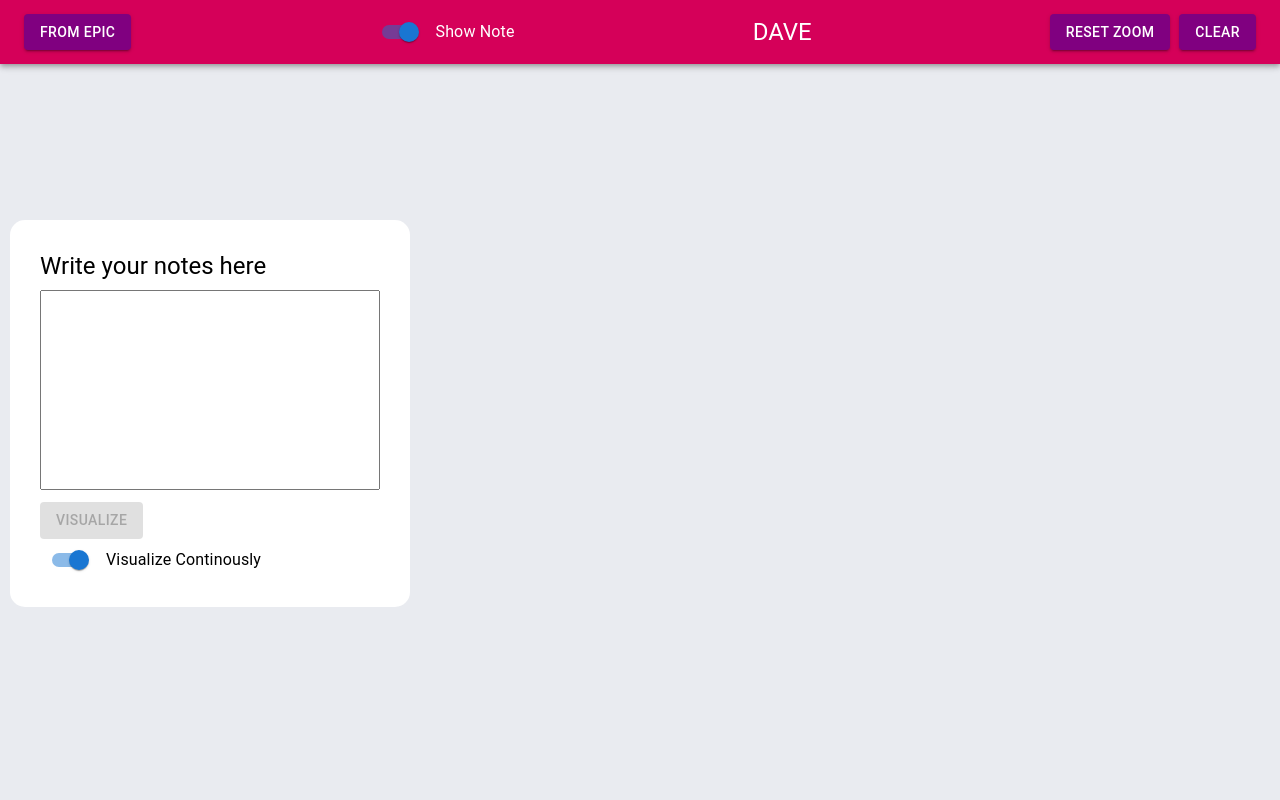
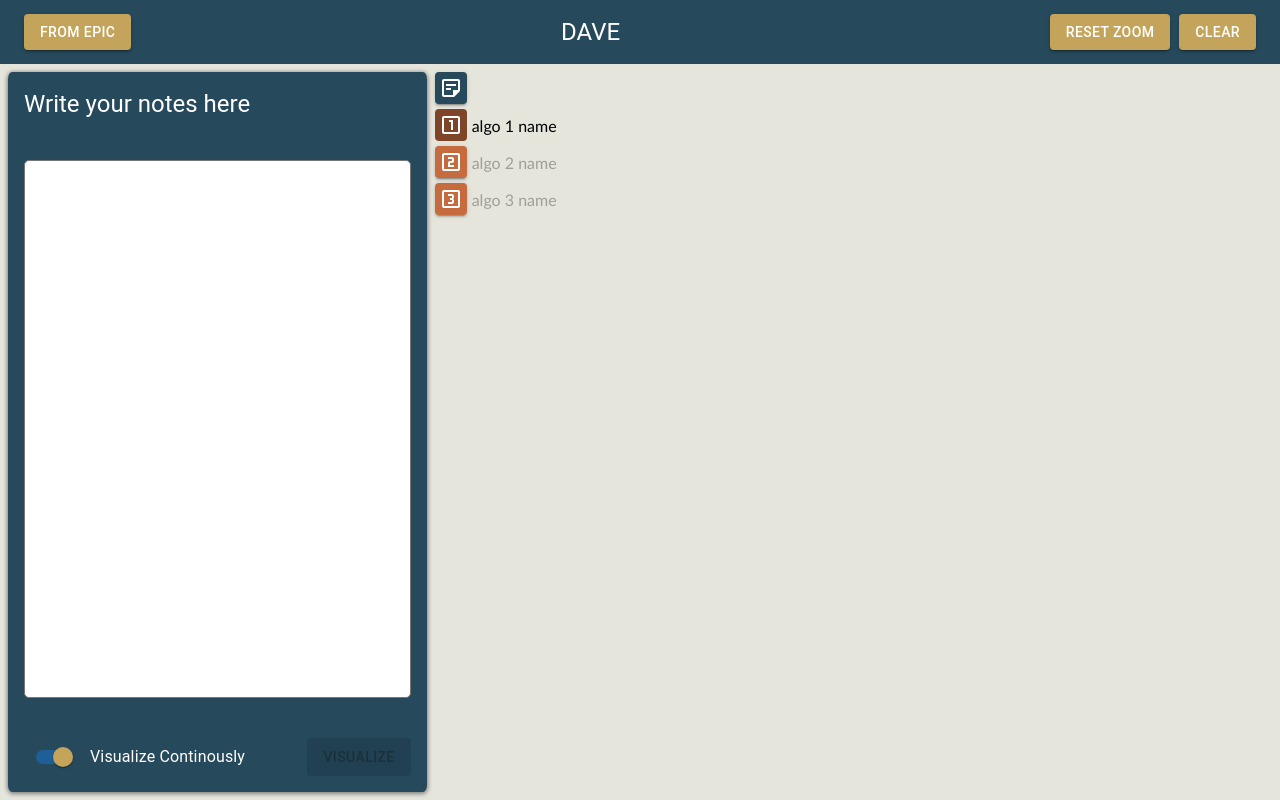
Before and after one commit to chadiabc/Dave-frontend, a React (Create React App) app: page / in a window 1280 px wide. Built offline with nearby package versions, Linux system fonts and the light colour scheme; what cytoscape-dagre would draw is missing.

Commit message:
some changes for triple graphs

```diff
--- a/package.json
+++ b/package.json
@@ -5,6 +5,8 @@
   "dependencies": {
     "@emotion/react": "^11.9.0",
     "@emotion/styled": "^11.8.1",
+    "@material-ui/icons": "^4.11.3",
+    "@mui/icons-material": "^5.6.2",
     "@mui/material": "^5.6.1",
     "@testing-library/jest-dom": "^5.16.2",
     "@testing-library/react": "^12.1.3",
--- a/src/App.css
+++ b/src/App.css
@@ -1,23 +1,128 @@
+html {
+  height: 100%;
+  width: 100%;
+}
+
 body {
+  height: 100%;
+  width: 100%;
+  display: block;
+  position: relative;
   background-color: #e9ebf0;
   font-family: Helvetica, Arial;
-  /* color:turquoise; */
  }
+
+#root {
+  height: 100%;
+  position: relative;
+  width: 100%;
+}
+
+.App {
+  display: flex;
+  height: 100%;
+  flex-direction: column;
+}
+
+.graphBox {
+ width:100%;
+ height:100%;
+ overflow:hidden;
+ display: flex;
+ flex-direction: row;
+ background-color:#e5e5dc;
+}
+
+.graphBoxLeft {
+  height: 100%;
+  width: 40rem;
+  display: flex;
+  flex-direction: column;
+  justify-content: center;
+}
+
+.graphBoxRight{
+  width: 100%;
+  height: 100%;
+}
+
+.graph-box-right__open-note-button {
+  margin-bottom: 2.5px !important;
+  height: 2rem;
+  width: 2rem;
+  margin: 0;
+  padding: 0;
+  min-width: 0 !important;
+}
+
+.graph-box-right__graph-buttons {
+  margin: 2.5px 0 !important;
+  height: 2rem;
+  width: 2rem;
+  margin: 0;
+  padding: 0;
+  min-width: 0 !important;
+}
+
+.graph-box-right__graph-buttons--disabled {
+  margin: 2.5px 0 !important;
+  height: 2rem;
+  width: 2rem;
+  background-color:#7e4528  !important;
+  color:white !important;
+  margin: 0;
+  padding: 0;
+  min-width: 0 !important;
+}
+
+.graph-box-right__open-note-button-container {
+  position: absolute;
+  margin: 0.5rem;
+  width: 2rem;
+  z-index: 10;
+}
+
+.wrapper {
+  padding: 1rem;
+  background-color: #26495c;
+  border-radius: 1%;
+  margin-top: 0.5rem;
+  margin-bottom: 0.5rem;
+  margin-left: 0.5rem;
+  box-shadow: 0px 1px 4px 1px grey;
+  color: white;
+  display: flex;
+  flex-direction: column;
+  justify-content: space-between;
+  height: 100%;
+}
+
+.cyto {
+  width: 100%;
+  height: 100%;
+}
+
+.graphBox-wrapper__clinical-notes__header {
+  margin-bottom: 2rem;
+}
+
+#clincalNotesTextField {
+  height: -webkit-fill-available;
+  border-radius: 5px;
+}
+
+.graphBox-wrapper__clinical-notes__action-fields {
+  margin-top: 2rem;
+  display: flex;
+  flex-direction: row;
+  justify-content: space-between;
+}
+
 .collapsed-child {
   opacity: 0;
   display: none;
   visibility: hidden;
 }
-.wrapper {
-  margin-top: 220px;
-  background-color: #fff;
-  border-radius: 15px;
-  margin-left: 10px;
-  margin-right: auto;
-  padding: 30px;
-  /* width: 50%; */
- }
-
 
  textarea {
   height: 200px;
@@ -30,127 +135,31 @@ body {
   resize: none;
 }
 
- .wrapper hr {
-  margin: 40px auto;
- }
-
- @media only screen and (min-width: 1400px) {
-  .wrapper {
-  width: 85%;
-  }
-  .wrapper input {
-  width: 600px;
-  }
- }
- @media only screen and (max-width: 1399px) and (min-width: 750px) {
-  .wrapper {
-  width: 85%;
-  }
-  .wrapper input {
-  width: 400px;
-  }
- }
-
- /* .vertical {
-  border-left: 1px solid black;
-  height: 100%;
-  position:absolute;
-  left: 50%;
-} */
-
-/* Split the screen in half */
-.split {
-  height: 100%;
-  width: 50%;
-  position: fixed;
-  z-index: 1;
-  top: 0;
-  overflow-x: hidden;
-  padding-top: 20px;
-}
-
-/* Control the left side */
-.left {
-  left: 0;
-  background-color: #111;
-}
-
-/* Control the right side */
-.right {
-  right: 0;
-  background-color: red;
-  z-index: 1;
-}
-
-/* If you want the content centered horizontally and vertically */
-.centered {
-  position: absolute;
-  top: 50%;
-  left: 50%;
-  transform: translate(-50%, -50%);
-  text-align: center;
-}
-
-
-
-
-
-.test {
-  background-color: greenyellow;
-  color:black;
-}
-
-.Button {
-  color: black;
-}
-
-/* Increase the specificity */
-.Button:disabled {
-  color: white;
-}
-
-.height {
-  position:relative;
-    top:2px;
-}
-
 .nav {
   display: flex;
   flex-direction: row;
   justify-content: space-between;
-  background-color: #d50059;
+  background-color: #26495c;
+  /* background-color:#1e3d59; */
+
  }
 
- .graphBox {
-  width:100%;
-  height:100%;
-  overflow:hidden;
+  .graph-box-right__button-container {
+  display:flex;
+  flex-direction: row;
+  white-space: nowrap;
+
  }
 
-.graphBoxLeft {
-
-  position: absolute;
-  width: 400px;
-  left: 0;
-  top: 0;
-  z-index: 10;
+ .graph-box-right__button-container__label {
+  align-self: center !important;
+  margin-left: 5px !important;
+  font-family: 'Gill Sans', 'Gill Sans MT', Calibri, 'Trebuchet MS', sans-serif !important;
  }
 
-.graphBoxRight{
-  /* width: 100%;
-  height: 100%; */
+.graph-box-right__button-container__label--disabled {
+  align-self: center !important;
+  margin-left: 5px !important;
+  opacity: 0.3;
+  font-family: 'Gill Sans', 'Gill Sans MT', Calibri, 'Trebuchet MS', sans-serif !important;
 }
-
-.cyto {
-  background-color: #cddaff;
-  top :64px;
-  bottom: 0px;
-  position:absolute;
-  width: 100%;
-  /* border-left: 1px solid #111; */
-  /* height: 60%; */
-}
-
-.text-switch{
-  align-items: flex-start;
-}
--- a/src/App.js
+++ b/src/App.js
@@ -7,22 +7,15 @@ import dagre from 'cytoscape-dagre';
 import { useRef } from "react";
 import { Button, Typography, AppBar, Toolbar, createTheme, ThemeProvider, FormGroup, Stack, Switch } from "@mui/material";
 import ColorButton from "./styledButtons";
+import SideButton from "./sideButtonStyle";
+import GraphButton from "./graphButtonStyle";
+import StyledSwitch from "./StyledSwitch";
+import StickyNote2OutlinedIcon from '@mui/icons-material/StickyNote2Outlined';
+import LooksOneOutlinedIcon from '@mui/icons-material/LooksOneOutlined';
+import LooksTwoOutlinedIcon from '@mui/icons-material/LooksTwoOutlined';
+import Looks3OutlinedIcon from '@mui/icons-material/Looks3Outlined';
 
 cytoscape.use(dagre);
-
-
-
-
-const theme = createTheme({
-  components: {
-    MuiButton: {
-      styleOverrides: {
-        root: {
-        },
-      },
-    },
-  },
-});
 
 
 const layoutdagre = {
@@ -105,23 +98,35 @@ const cytoscapeStylesheet = [
       'display': "none",
 
     },
+  },
+  {
+    selector: ".hide",
+    css: {
+      'display': "none",
 
-
+    },
   }
 
 ]
 
-var SERVER_URL = "http://192.168.1.110:5000"
+
+var SERVER_URL = "http://127.0.0.1:5000"
 
 
 function App() {
   let [Notes, setNotes] = useState("");
   let [showText, setShowText] = useState(true);
+  let [showGraph1, setShowGraph1] = useState(false);
+  let [showGraph2, setShowGraph2] = useState(true);
+  let [showGraph3, setShowGraph3] = useState(true);
+  let [graph1Name, setGraph1Name] = useState("algo 1 name");
+  let [graph2Name, setGraph2Name] = useState("algo 2 name");
+  let [graph3Name, setGraph3Name] = useState("algo 3 name");
+  let [datar,setDatar] = useState("null");
   const [disableVisNow, setDisable] = React.useState(false);
   const [show, setShow] = useState(false);
   const [graph, setGraph] = useState("null");
   const cytoRef = useRef(null)
-
 
   function getgraph() {
     fetch(`${SERVER_URL}/getgraph`)
@@ -133,7 +138,36 @@ function App() {
       });
   }
 
+  function displayGraph1() {
+    setShowGraph1(false);
+    setShowGraph2(true);
+    setShowGraph3(true);
+    console.log(graph);
+    console.log(graph);
+    CytoEvent(datar.elementss,datar.topNode);
 
+
+    //show graph 1
+  }
+  function displayGraph2() {
+    setShowGraph1(true);
+    setShowGraph2(false);
+    setShowGraph3(true);
+    console.log(graph);
+    console.log(graph);
+    CytoEvent(datar.elementss1,datar.topNode1);
+    //show graph 2
+  }
+  function displayGraph3() {
+    setShowGraph1(true);
+    setShowGraph2(true);
+    setShowGraph3(false);
+    console.log(graph);
+    console.log(graph);
+    CytoEvent(datar.elementss2,datar.topNode2);
+
+    //show graph 3
+  }
 
 
   function checkKeyChanged(e) {
@@ -144,24 +178,59 @@ function App() {
 
       }
   }
+
   function visualizeNow() {
     console.log(Notes);
     postData(`${SERVER_URL}/AddnoteNow`, { text: Notes });
   }
+  function CytoEvent(elements,topNode){
+
+    useEffect(() => {  setGraph(elements) }, [])
+    cytoRef.current.layout(layoutdagre).run();
+
+    // cytoRef.current.nodes(topNode).style('background-color', '#00ffff');
+
+    // var myNode1 = cytoRef.current.nodes('[id="A3"]')[0];
+    // var myNode2 = cytoRef.current.nodes('[id="A12"]')[0];
+    // var level3Nodes = cytoRef.current.nodes('[type="3"]');
+
+    // myNode1.style('background-color', '#ffb6c1');
+    // myNode2.style('background-color', '#ffb6c1');
+    // myNode1.successors().addClass('collapsedchild');
+    // myNode2.successors().addClass('collapsedchild');
+    // cytoRef.current.zoomingEnabled(true);
 
 
+    // cytoRef.current.on('click', 'node', function (evt) {
+    //   var targetNode = cytoRef.current.nodes("[id = '" + evt.target.data().id + "']");
+    //   console.log(evt.target.data().id)
+    //   cytoRef.current.animate({
+    //     fit: {
+    //       eles: targetNode,
+    //       padding: 20
+    //     }
+    //   },
+    //     {
 
 
+    //       duration: 350
+    //     });
+    // });
 
-  function visualizeNowModefunction() {
-    console.log("at the end");
-    setDisable(true)
+    // myNode1.on('tap', function (evt) {
+    //   myNode1.successors().toggleClass("collapsedchild");
+
+    // });
+    // myNode2.on('tap', function (evt) {
+    //   myNode2.successors().toggleClass("collapsedchild");
+    // });
+    // cytoRef.current.on('click', 'node', function (evt) {
+    //   var targetNode = cytoRef.current.nodes("[id = '" + evt.target.data().id + "']");
+    // })
+
   }
 
-  function visualizeContinouslyModefunction() {
-    console.log("dynamic");
-    setDisable(false)
-  }
+
   function FromEPIC() {
     fetch(`${SERVER_URL}/getnoteepic`)
       .then(response => response.json())
@@ -170,7 +239,6 @@ function App() {
 
       });
   }
-
 
   function resetData() {
     reset(`${SERVER_URL}/reset`);
@@ -191,8 +259,6 @@ function App() {
     setGraph("null");
   }
 
-
-
   async function postData(url = '', data = {}) {
     const response = await fetch(url, {
 
@@ -202,98 +268,85 @@ function App() {
       },
       body: JSON.stringify(data)
     })
-    setGraph("null");
-    const datar = await response.json();
-    setGraph(datar.elementss);
 
-    cytoRef.current.nodes(datar.topNode).style('background-color', '#00ffff');
-
-    var myNode1 = cytoRef.current.nodes('[id="A3"]')[0];
-    var myNode2 = cytoRef.current.nodes('[id="A12"]')[0];
-    var level3Nodes = cytoRef.current.nodes('[type="3"]');
-    myNode1.style('background-color', '#ffb6c1');
-    myNode2.style('background-color', '#ffb6c1');
-    myNode1.successors().addClass('collapsedchild');
-    myNode2.successors().addClass('collapsedchild');
-    cytoRef.current.zoomingEnabled(true);
-
-    cytoRef.current.on('click', 'node', function (evt) {
-      var targetNode = cytoRef.current.nodes("[id = '" + evt.target.data().id + "']");
-      console.log(evt.target.data().id)
-      cytoRef.current.animate({
-        fit: {
-          eles: targetNode,
-          padding: 20
-        }
-      },
-        {
-
-          duration: 350
-        });
-    });
-
-    myNode1.on('tap', function (evt) {
-      myNode1.successors().toggleClass("collapsedchild");
-
-    });
-    myNode2.on('tap', function (evt) {
-      myNode2.successors().toggleClass("collapsedchild");
-    });
-     cytoRef.current.on('click', 'node', function (evt) {
-      var targetNode = cytoRef.current.nodes("[id = '" + evt.target.data().id + "']");
-     })
+    const datarTemp = await response.json();
+    setDatar(datarTemp);
+    if (datarTemp.elementss !== "Stall") {
+      setGraph1Name(datarTemp.Name);
+      if (datarTemp.Name !== graph1Name)
+          CytoEvent(datarTemp.elementss,datarTemp.Name,datarTemp.topNode)
+          setGraph2Name(datarTemp.Name1)
+          setGraph3Name(datarTemp.Name2)
 
   }
-
+}
   return (
     <div className="App">
       <AppBar position="static">
         <Toolbar classes={{ root: "nav" }}>
-          <Button style={{ backgroundColor: '#800080' }} variant="contained" onClick={FromEPIC} >From EPIC</Button>
-          {/* <div className="text-switch"> */}
-          <FormGroup>
-                  <Stack direction="row" spacing={1} alignItems="center">
-                    {/* <Typography>Hide Note</Typography> */}
-                    <Switch defaultChecked onChange={() =>setShowText(!showText)} inputProps={{ 'aria-label': 'ant design' }} />
-                    <Typography>Show Note</Typography>
-                  </Stack>
-                </FormGroup>
-          {/* </div> */}
+          <Button style={{ backgroundColor: '#c4a35a' }} variant="contained" onClick={FromEPIC} >From EPIC</Button>
           <Typography style={{ textAlign: "center" }} variant="h5">DAVE</Typography>
           <div>
-            {/* <ThemeProvider theme={theme}> */}
             <div>
-              <Button className="test" style={{ backgroundColor: '#800080' }} variant="contained" onClick={() => cytoRef.current.reset()}>Reset Zoom</Button>
-              &nbsp;&nbsp;<Button style={{ backgroundColor: '#800080' }} variant="contained" onClick={resetData} >Clear</Button>
+              <Button className="test" style={{ backgroundColor: '#c4a35a' }} variant="contained" onClick={() => cytoRef.current.reset()}>Reset Zoom</Button>
+              &nbsp;&nbsp;<Button style={{ backgroundColor: ' #c4a35a' }} variant="contained" onClick={resetData} >Clear</Button>
             </div>
-            {/* </ThemeProvider> */}
           </div>
         </Toolbar>
       </AppBar>
       <div className="graphBox">
+        {showText &&
           <div className="graphBoxLeft">
-        {showText &&
             <div className="wrapper">
-                      <div>
+              <div className="graphBox-wrapper__clinical-notes__header">
                 <Typography variant="h5">Write your notes here</Typography>
+              </div>
               <textarea id="clincalNotesTextField" name="clincalNotesTextField" rows="15" cols="100"
                 value={Notes} onChange={e => setNotes(e.target.value)} onKeyPress={(e) => checkKeyChanged(e)}>
               </textarea>
-                        <ColorButton disabled={!disableVisNow} variant="contained" onClick={visualizeNow}>Visualize</ColorButton>&nbsp;
-                        <div className="height">
+              <div className="graphBox-wrapper__clinical-notes__action-fields">
                 <FormGroup>
                   <Stack direction="row" spacing={1} alignItems="center">
-                              <Switch defaultChecked onChange={() =>setDisable(!disableVisNow)} inputProps={{ 'aria-label': 'ant design' }} />
+                    <Switch style={{ color: '#c4a35a' }} defaultChecked onChange={() => setDisable(!disableVisNow)} inputProps={{ 'aria-label': 'ant design' }} />
                     <Typography>Visualize Continously</Typography>
                   </Stack>
                 </FormGroup>
+                <ColorButton disabled={!disableVisNow} variant="contained" onClick={visualizeNow}>Visualize</ColorButton>
               </div>
             </div>
           </div>
         }
+        <div className="graphBoxRight">
+          <div className="graph-box-right__open-note-button-container">
+            <SideButton className="graph-box-right__open-note-button" variant="contained" onClick={() => setShowText(!showText)}>
+              <StickyNote2OutlinedIcon></StickyNote2OutlinedIcon>
+            </SideButton>
+            <div className="graph-box-right__button-container">
+              <GraphButton className={`base-class ${showGraph1 ? 'graph-box-right__graph-buttons' : 'graph-box-right__graph-buttons--disabled'}`}
+                disabled={!showGraph1} variant="contained" onClick={() => displayGraph1()}>
+                <LooksOneOutlinedIcon></LooksOneOutlinedIcon>
+              </GraphButton>
+              <label className={`base-class ${!showGraph1 ? 'graph-box-right__button-container__label' : 'graph-box-right__button-container__label--disabled'}`}
+              >{graph1Name}</label>
             </div>
-        <div className="graphBoxRight">
-          {graph != "null" &&
+            <div className="graph-box-right__button-container">
+              <GraphButton className={`base-class ${showGraph2 ? 'graph-box-right__graph-buttons' : 'graph-box-right__graph-buttons--disabled'}`}
+                disabled={!showGraph2} variant="contained" onClick={() => displayGraph2()}>
+                <LooksTwoOutlinedIcon></LooksTwoOutlinedIcon>
+              </GraphButton>
+              <label className={`base-class ${!showGraph2 ? 'graph-box-right__button-container__label' : 'graph-box-right__button-container__label--disabled'}`}
+              >{graph2Name}</label>
+            </div>
+            <div className="graph-box-right__button-container">
+              <GraphButton className={`base-class ${showGraph3 ? 'graph-box-right__graph-buttons' : 'graph-box-right__graph-buttons--disabled'}`} disabled={!showGraph3} variant="contained" onClick={() => displayGraph3()}>
+                <Looks3OutlinedIcon></Looks3OutlinedIcon>
+              </GraphButton>
+              <label className={`base-class ${!showGraph3 ? 'graph-box-right__button-container__label' : 'graph-box-right__button-container__label--disabled'}`}
+              >{graph3Name}</label>
+            </div>
+          </div>
+          {graph != "null"
+          &&
             <CytoscapeComponent minZoom={0.5} maxZoom={1.5}
               autoungrabify={true} userPanningEnabled={true} className="cyto"
               cy={ref => cytoRef.current = ref}
--- /dev/null
+++ b/src/StyledSwitch.js
@@ -0,0 +1,16 @@
+import * as React from 'react';
+import { styled } from '@mui/material/styles';
+import Button from '@mui/material/Button';
+import { purple } from '@mui/material/colors';
+import { Switch } from '@mui/material';
+
+const StyledSwitch = styled(Switch)(({ theme }) => ({
+    color: theme.palette.getContrastText(purple[500]),
+    color: '#c4a35a',
+    backgroundColor:  '#c4a35a',
+    '&:hover': {
+      backgroundColor:  '#c4a35a',
+    },
+  }));
+
+export default StyledSwitch;
--- /dev/null
+++ b/src/graphButtonStyle.js
@@ -0,0 +1,15 @@
+import * as React from 'react';
+import { styled } from '@mui/material/styles';
+import Button from '@mui/material/Button';
+import Stack from '@mui/material/Stack';
+import { purple } from '@mui/material/colors';
+
+const GraphButton = styled(Button)(({ theme }) => ({
+    color: theme.palette.getContrastText(purple[500]),
+    backgroundColor: ' #c66b3d',
+    '&:hover': {
+        backgroundColor: ' #c66b3d',
+    },
+}));
+
+export default GraphButton;
--- /dev/null
+++ b/src/sideButtonStyle.js
@@ -0,0 +1,15 @@
+import * as React from 'react';
+import { styled } from '@mui/material/styles';
+import Button from '@mui/material/Button';
+import Stack from '@mui/material/Stack';
+import { purple } from '@mui/material/colors';
+
+const SideButton = styled(Button)(({ theme }) => ({
+    color: theme.palette.getContrastText(purple[500]),
+    backgroundColor:  '#26495c',
+    '&:hover': {
+      backgroundColor:  '#26495c',
+    },
+  }));
+
+export default SideButton;
--- a/src/styledButtons.js
+++ b/src/styledButtons.js
@@ -6,9 +6,9 @@ import { purple } from '@mui/material/colors';
 
 const ColorButton = styled(Button)(({ theme }) => ({
     color: theme.palette.getContrastText(purple[500]),
-    backgroundColor:  '#d50059',
+    backgroundColor:  '#c4a35a',
     '&:hover': {
-      backgroundColor:  '#d50059',
+      backgroundColor:  '#c4a35a',
     },
   }));
 
```
Also changed, not shown: 1 other file (tests, documents, lock files or other folders). Lines whose indentation alone changed are shown as unchanged.
